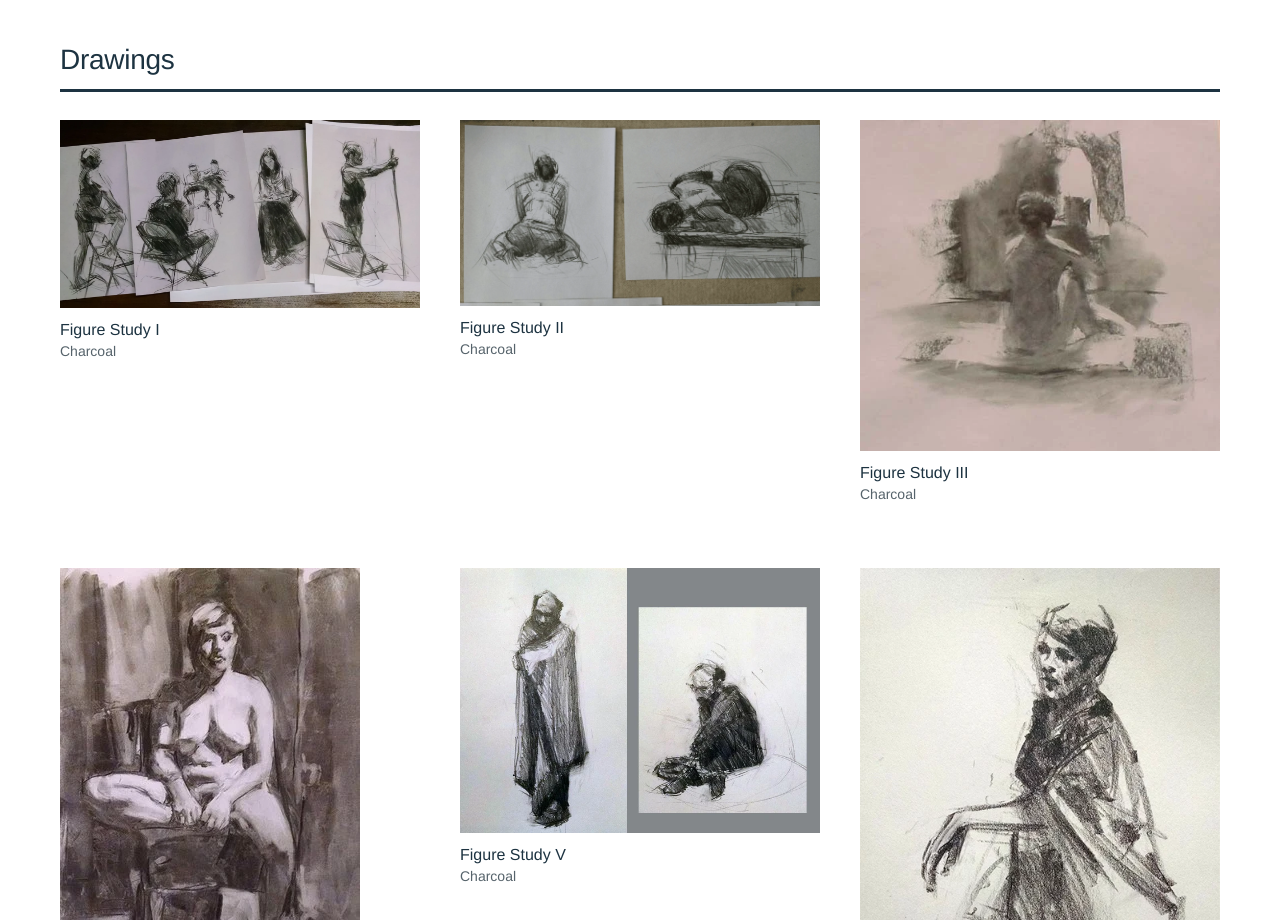
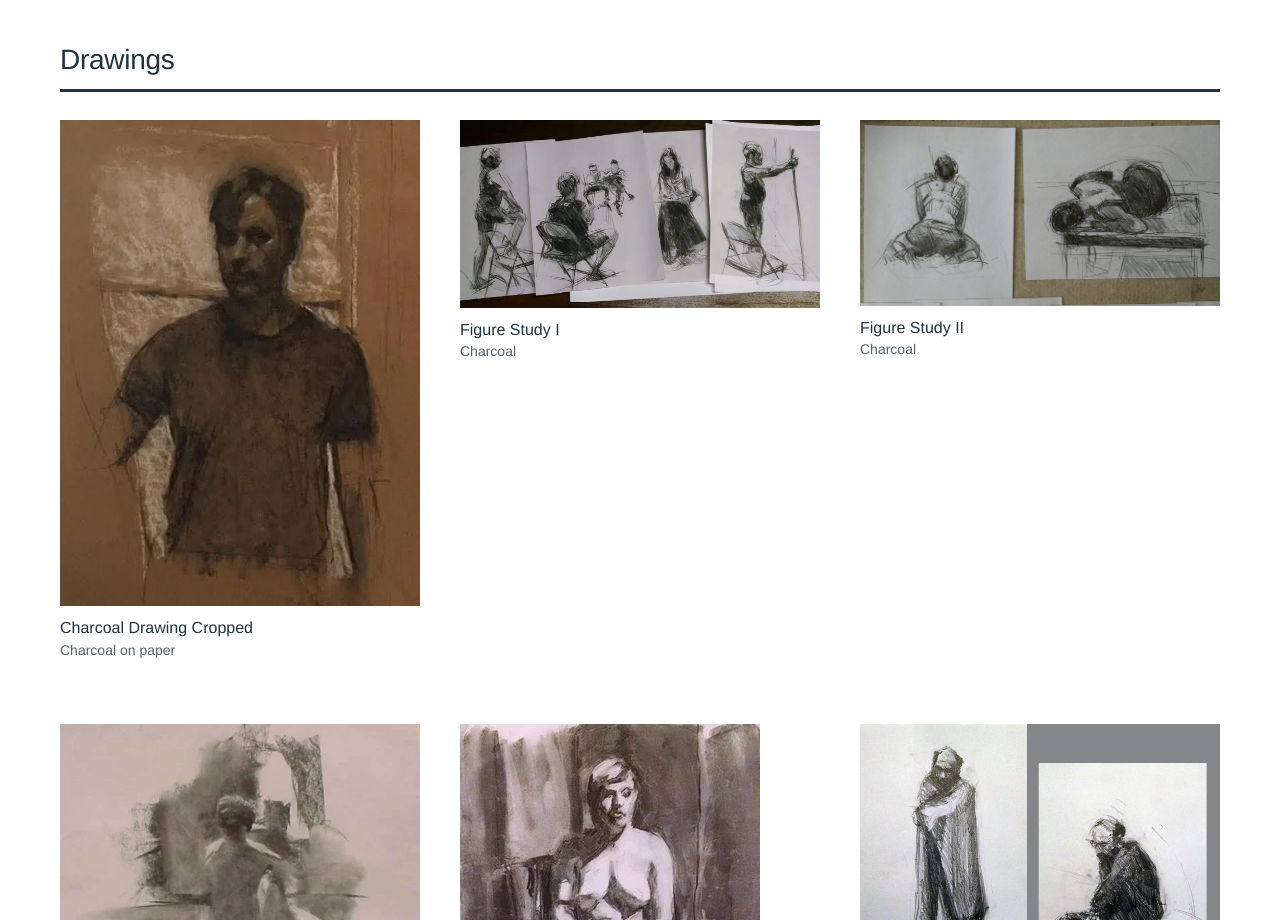
Before and after one commit to matmaterablocks/matmatera-site, a plain HTML site: page artwork.html in a window 1280 px wide. Shown: the part 5546-6466 px from the top of the page. Drawn offline with Linux system fonts and the light colour scheme.

Commit message:
Auto-publish new artwork from Google Drive

```diff
--- a/artwork.html
+++ b/artwork.html
@@ -62,6 +62,7 @@
 <section class="section" id="charcoal" aria-labelledby="charcoal-h">
 <div class="section-head"><h2 id="charcoal-h">Drawings</h2></div>
 <div class="works">
+<figure class="work"><a class="zoom" href="assets/art/charcoal-drawing-cropped.webp" data-title="Charcoal Drawing Cropped" data-medium="Charcoal on paper"><img src="assets/art/charcoal-drawing-cropped.webp" alt="Charcoal on paper painting by Mat Matera titled Charcoal Drawing Cropped" width="434" height="586" style="--w:434px" loading="lazy" decoding="async"></a><figcaption><span class="t">Charcoal Drawing Cropped</span><span class="m">Charcoal on paper</span></figcaption></figure>
 <figure class="work"><a class="zoom" href="assets/img-023.webp" data-title="Figure Study I" data-medium="Charcoal"><img src="assets/img-023.webp" alt="Charcoal figure-study sheet with several seated, standing and reclining poses" width="1380" height="720" style="--w:1380px" loading="lazy" decoding="async"></a><figcaption><span class="t">Figure Study I</span><span class="m">Charcoal</span></figcaption></figure>
 <figure class="work"><a class="zoom" href="assets/img-024.webp" data-title="Figure Study II" data-medium="Charcoal"><img src="assets/img-024.webp" alt="Charcoal life-drawing sheet with a seated figure and a reclining curled pose" width="1500" height="774" style="--w:1500px" loading="lazy" decoding="async"></a><figcaption><span class="t">Figure Study II</span><span class="m">Charcoal</span></figcaption></figure>
 <figure class="work"><a class="zoom" href="assets/img-025.webp" data-title="Figure Study III" data-medium="Charcoal"><img src="assets/img-025.webp" alt="Charcoal and earth-tone study of a seated figure leaning forward" width="538" height="494" style="--w:538px" loading="lazy" decoding="async"></a><figcaption><span class="t">Figure Study III</span><span class="m">Charcoal</span></figcaption></figure>
```
Also changed, not shown: assets/art/charcoal-drawing-cropped.webp (added).
